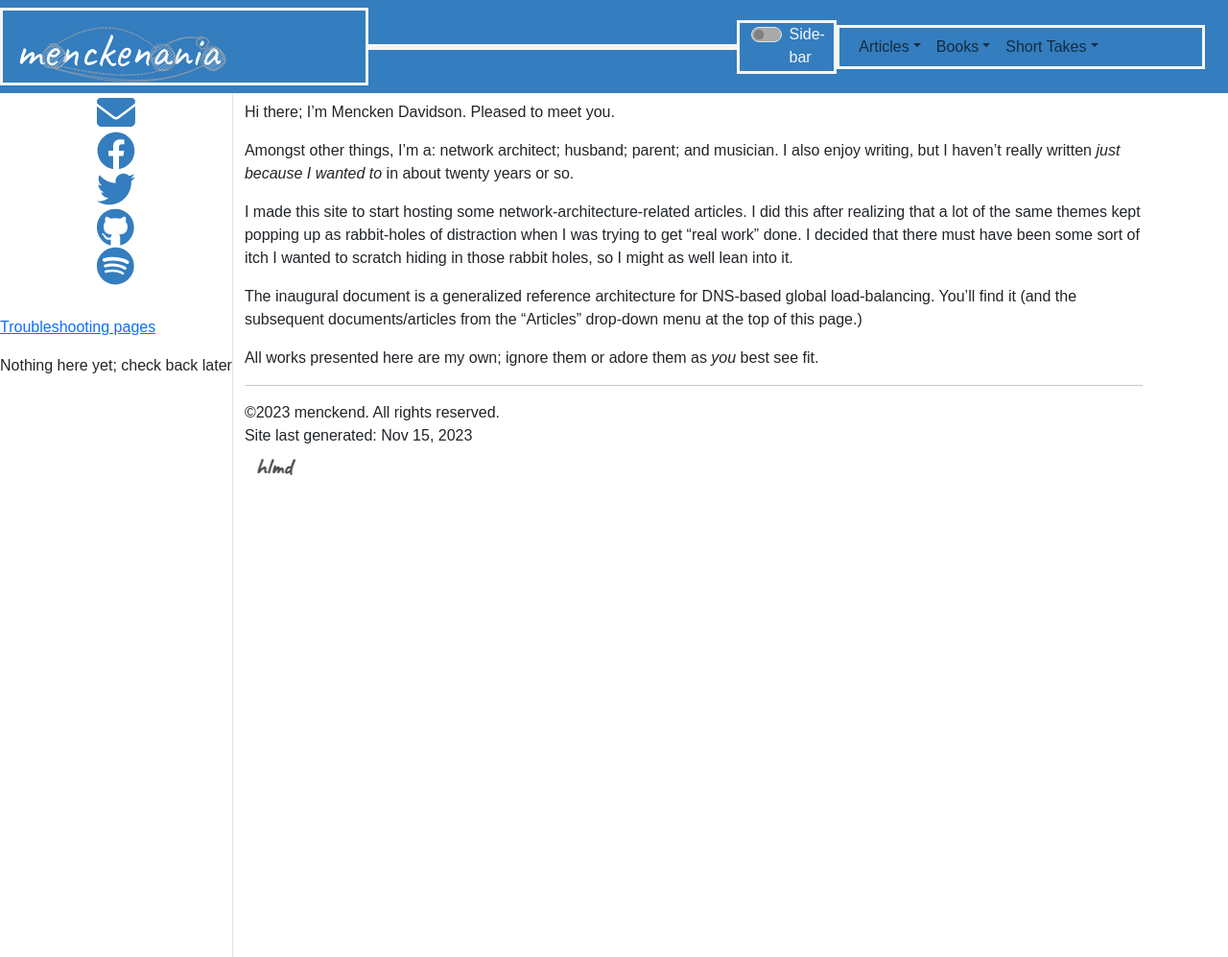
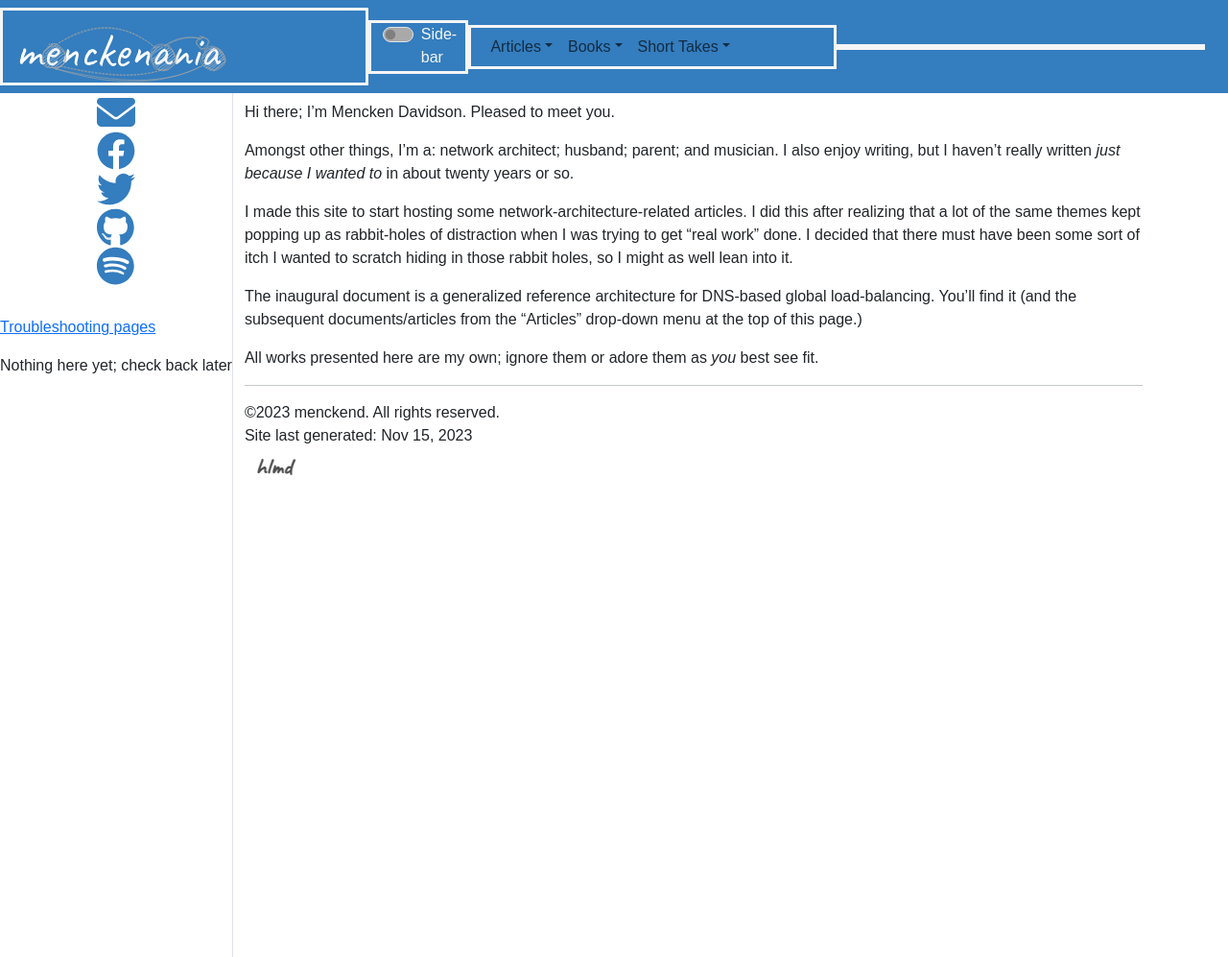
Before and after one commit to menckend/alpha, a Jekyll site: the page built from index.md, in a window 1280 px wide. Shown: the whole page at 96% size. Built offline with Jekyll 4.4.1, drawn with Linux system fonts in a browser that asks for light colours; nearby versions of some CDN libraries; some web fonts are replaced.

Commit message:
Update topnav.html

```diff
--- a/_includes/topnav.html
+++ b/_includes/topnav.html
@@ -1,18 +1,10 @@
 <!-- Navigation -->
-
-
 
 
 <nav class="navbar navbar-expand-lg navbar-inverse navbar-static-top"  style="background-color:#347DBE; color: whitesmoke;">
     <div class="container-fluid topnavlinks row justify-content-between">
         <div class="col" style="border-style: solid;">
             <a href="index.html"><img style="height: 75px; padding-top: 0px" src="images/menckenania-logo.drawio.svg"></a>
-        </div>
-
-        <div class="col" style="border-style: solid;">
-            <button class="navbar-toggler" type="button" data-bs-toggle="collapse" data-bs-target="#navbarSupportedContent" aria-controls="navbarSupportedContent" aria-expanded="false" aria-label="Toggle top-nav">
-            <span class="navbar-toggler-icon"></span>
-            </button>
         </div>
 
         <div class="col-1" style="border-style: solid;">
@@ -36,7 +28,7 @@
                     {% assign thisl1name = myl1pages | where_exp: 'page', 'page.l2idx == nil' | map: 'title' | compact | uniq %}
                     {% assign thisl1url = myl1pages | where_exp: 'page', 'page.l2idx == nil' | map: 'url' %}
                     {% comment %} Building a dropdown button for each unique l1idx value in our pages  {% endcomment %}
-                    <li class="nav-item dropdown">
+                    <li class="nav-item dropdown" style="color: whitesmoke;">
                         {% comment %} Giving the dropdown button the same name as this("my") l1name {% endcomment %}
                         <a class="nav-link dropdown-toggle" href="{{thisl1url[0] | remove: "/"}}" role="button" data-bs-toggle="dropdown" aria-expanded="false">{{ thisl1name }}</a>
                         {% comment %} Starting the list of entries to go under this menu {% endcomment %}
@@ -56,5 +48,13 @@
                 </ul>
             </div>
         </div>
+
+        <div class="col" style="border-style: solid;">
+            <button class="navbar-toggler" type="button" data-bs-toggle="collapse" data-bs-target="#navbarSupportedContent" aria-controls="navbarSupportedContent" aria-expanded="false" aria-label="Toggle top-nav">
+            <span class="navbar-toggler-icon"></span>
+            </button>
+        </div>
+
+
     </div>
 </nav>
```
